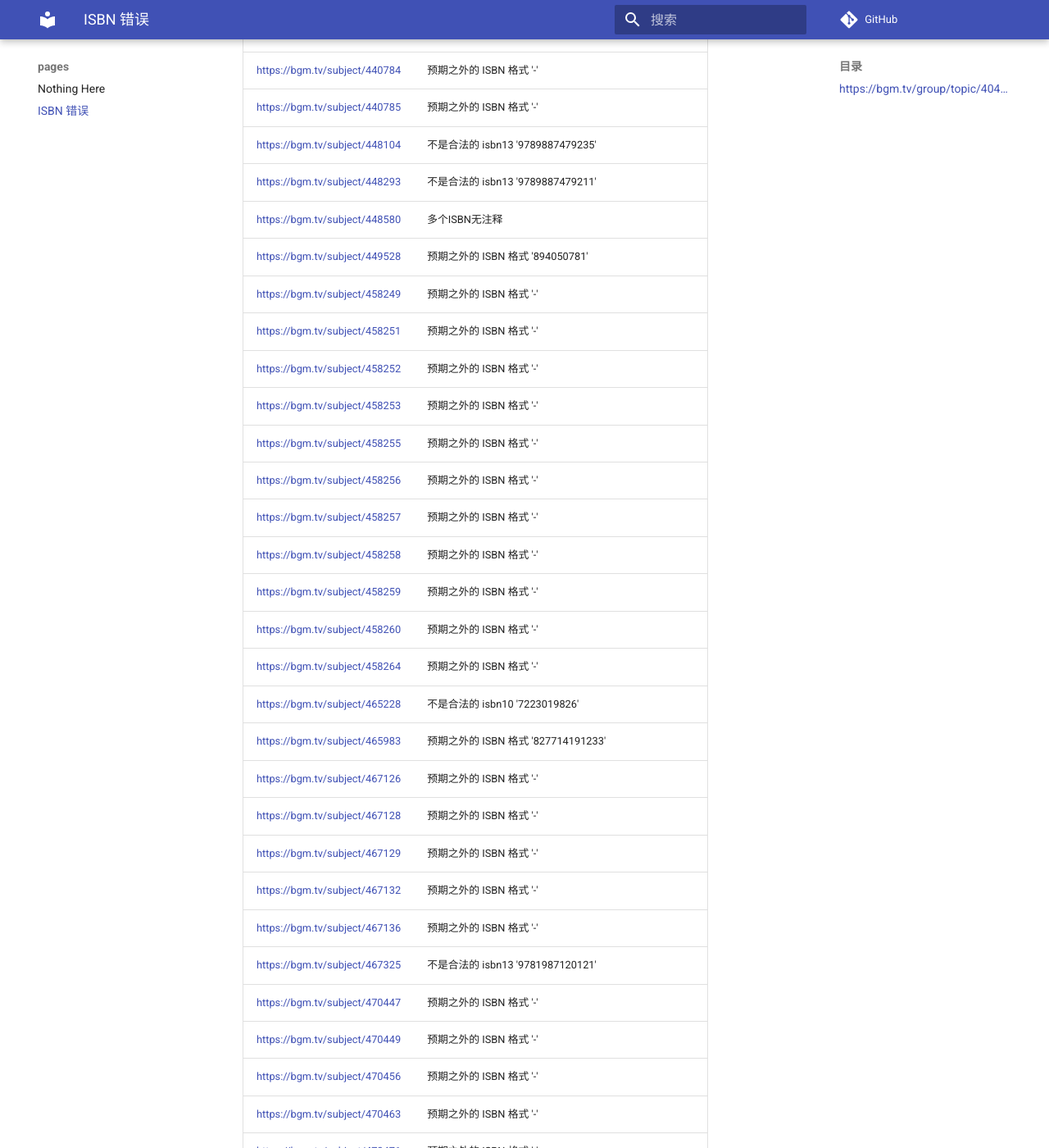
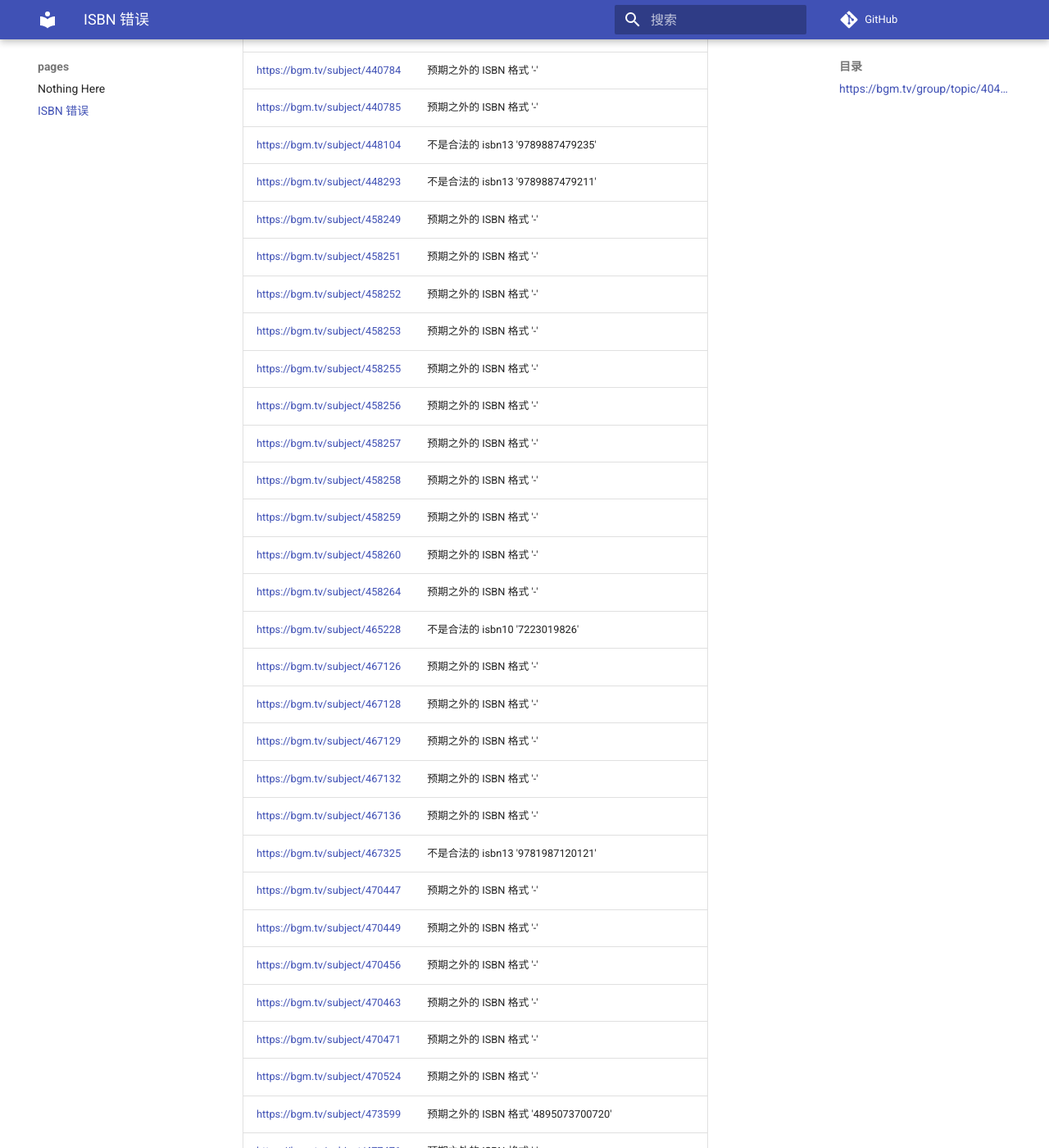
Before and after one commit to trim21/bangumi-pages, an MkDocs documentation site: the page built from docs/isbn.md, in a window 1280 px wide and 1400 px high, scrolled down 3665 px. Shown: the whole window at 82% size. Built offline with MkDocs 1.6.1 and Material for MkDocs 9.7.7, drawn with Linux system fonts in a browser that asks for light colours; comment, search, counter and statistics services are not loaded.

Commit message:
update isbn.md

```diff
--- a/docs/isbn.md
+++ b/docs/isbn.md
@@ -84,8 +84,6 @@ total 122
 | <https://bgm.tv/subject/440785> | 预期之外的 ISBN 格式 '-' |
 | <https://bgm.tv/subject/448104> | 不是合法的 isbn13 '9789887479235' |
 | <https://bgm.tv/subject/448293> | 不是合法的 isbn13 '9789887479211' |
-| <https://bgm.tv/subject/448580> | 多个ISBN无注释 |
-| <https://bgm.tv/subject/449528> | 预期之外的 ISBN 格式 '894050781' |
 | <https://bgm.tv/subject/458249> | 预期之外的 ISBN 格式 '-' |
 | <https://bgm.tv/subject/458251> | 预期之外的 ISBN 格式 '-' |
 | <https://bgm.tv/subject/458252> | 预期之外的 ISBN 格式 '-' |
@@ -98,7 +96,6 @@ total 122
 | <https://bgm.tv/subject/458260> | 预期之外的 ISBN 格式 '-' |
 | <https://bgm.tv/subject/458264> | 预期之外的 ISBN 格式 '-' |
 | <https://bgm.tv/subject/465228> | 不是合法的 isbn10 '7223019826' |
-| <https://bgm.tv/subject/465983> | 预期之外的 ISBN 格式 '827714191233' |
 | <https://bgm.tv/subject/467126> | 预期之外的 ISBN 格式 '-' |
 | <https://bgm.tv/subject/467128> | 预期之外的 ISBN 格式 '-' |
 | <https://bgm.tv/subject/467129> | 预期之外的 ISBN 格式 '-' |
```
Also changed, not shown: other parts of docs/isbn.md (+1 -1 lines).
